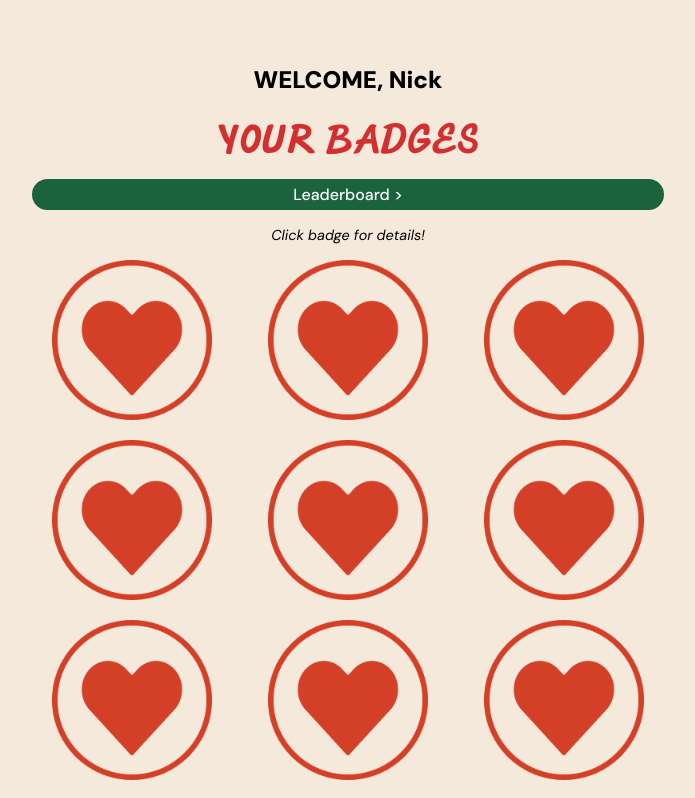
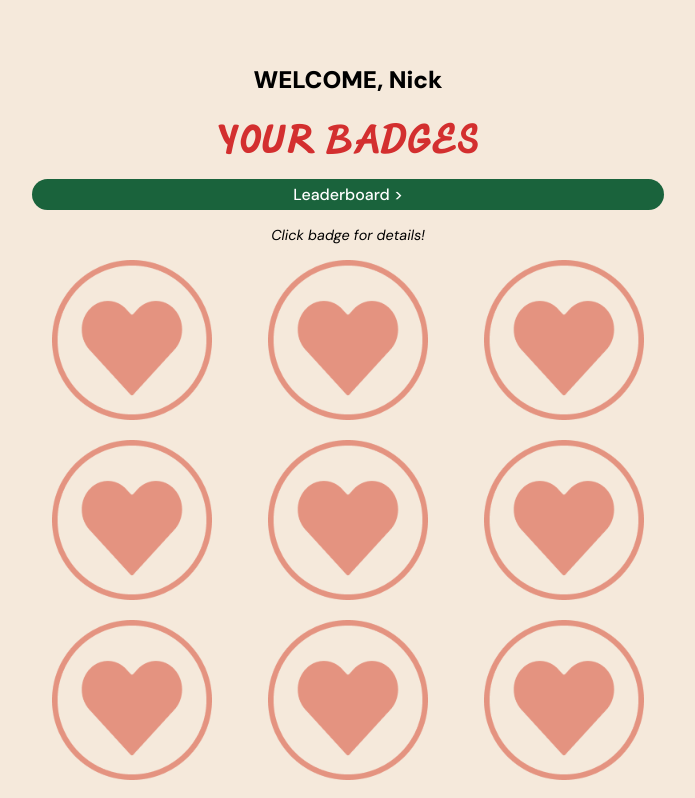
Before and after one commit to nksacayan/badge-collector, a React (Vite) app in the folder frontend/: page /badges in a window 1280 px wide. Shown: the top 798 px of the page, without its empty margins (292-987 px from the left). Built offline with nearby package versions, Linux system fonts and the light colour scheme; no server answers.

Commit message:
Adds translucense for badges that arent earned

```diff
--- a/frontend/src/components/BadgeCard.css
+++ b/frontend/src/components/BadgeCard.css
@@ -1,3 +1,7 @@
 .icon-flex-wrapper img {
 	width: 80%;
 }
+
+.faded {
+	opacity: 50%;
+}
--- a/frontend/src/components/BadgeCard.jsx
+++ b/frontend/src/components/BadgeCard.jsx
@@ -2,7 +2,7 @@ import './BadgeCard.css';
 import { useNavigate } from 'react-router';
 import badgePlaceholder from '../assets/Badge_Placeholder.png';
 
-const BadgeCard = ({ badge }) => {
+const BadgeCard = ({ badge, isEarned }) => {
 	const navigate = useNavigate();
 	const handleClick = () => {
 		navigate(`/badge/${badge.id}`);
@@ -11,7 +11,7 @@ const BadgeCard = ({ badge }) => {
 	return (
 		// Apparently this stupid div is necessary for img stretching in a grid leave it
 		<div className='icon-flex-wrapper'>
-			<img onClick={handleClick} src={badgePlaceholder} alt="Badge Icon" />
+			<img className={`${isEarned ? '' : 'faded'}`} onClick={handleClick} src={badgePlaceholder} alt="Badge Icon" />
 		</div>
 	);
 };
--- a/frontend/src/pages/BadgeGallery.jsx
+++ b/frontend/src/pages/BadgeGallery.jsx
@@ -55,7 +55,7 @@ const BadgeGallery = () => {
 
 			<div className="badge-grid">
 				{mockBadges.map(badge => (
-					<BadgeCard key={badge.id} badge={badge} />
+					<BadgeCard key={badge.id} badge={badge} isEarned={false} />
 				))}
 			</div>
 		</div>
```
